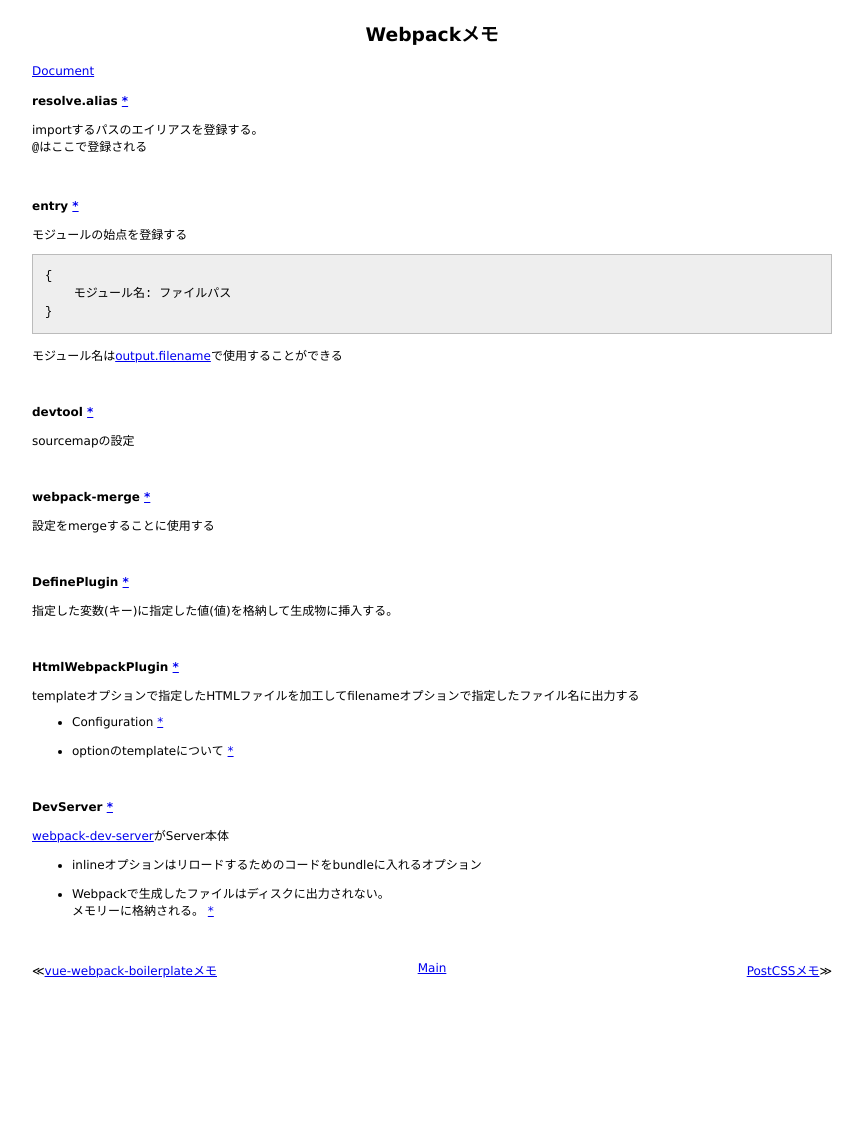
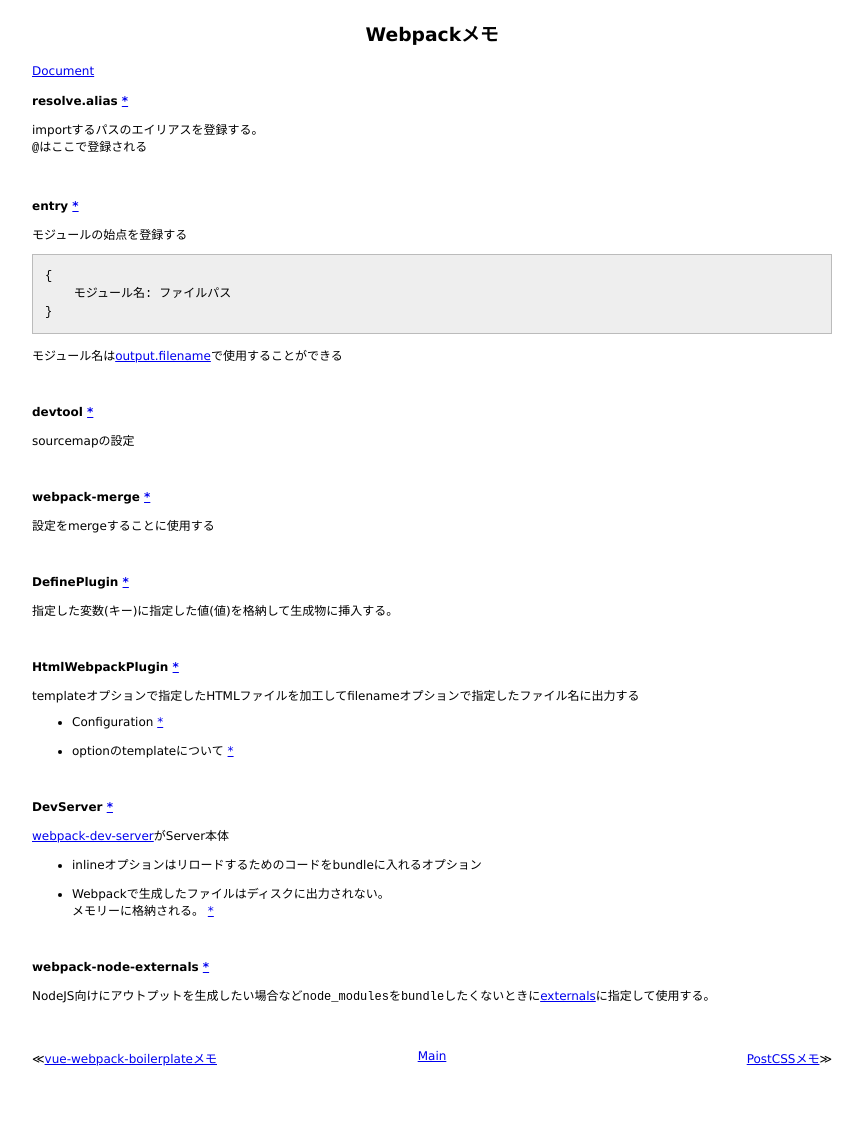
Before and after one commit to 38elements/38elements.github.com, a Jekyll site: the page built from _posts/2017-12-01-webpack.md, in a window 1280 px wide. Shown: the whole page, without its empty margins (208-1071 px from the left). Built offline with Jekyll 4.4.1, drawn with Linux system fonts in a browser that asks for light colours; before the commit the page ends 1047 px from its top, so only the background shows below that.

Commit message:
Update 2017-12-01-webpack.md

```diff
--- a/_posts/2017-12-01-webpack.md
+++ b/_posts/2017-12-01-webpack.md
@@ -61,3 +61,9 @@ templateオプションで指定したHTMLファイルを加工してfilenameオ
 
 * Webpackで生成したファイルはディスクに出力されない。
 メモリーに格納される。 [\*](https://github.com/webpack/webpack-dev-server/blob/master/examples/README.md#notes)
+
+<br>
+
+#### webpack-node-externals [\*](https://github.com/liady/webpack-node-externals)
+
+NodeJS向けにアウトプットを生成したい場合など`node_modules`を`bundle`したくないときに[externals](https://webpack.js.org/configuration/externals/)に指定して使用する。
```
